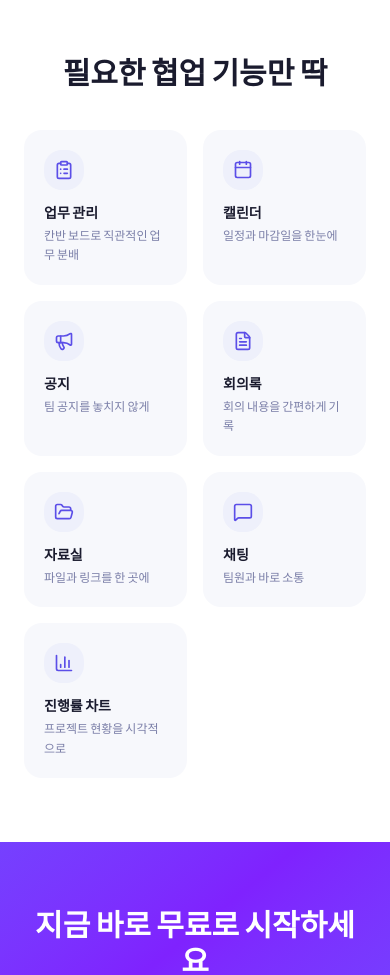
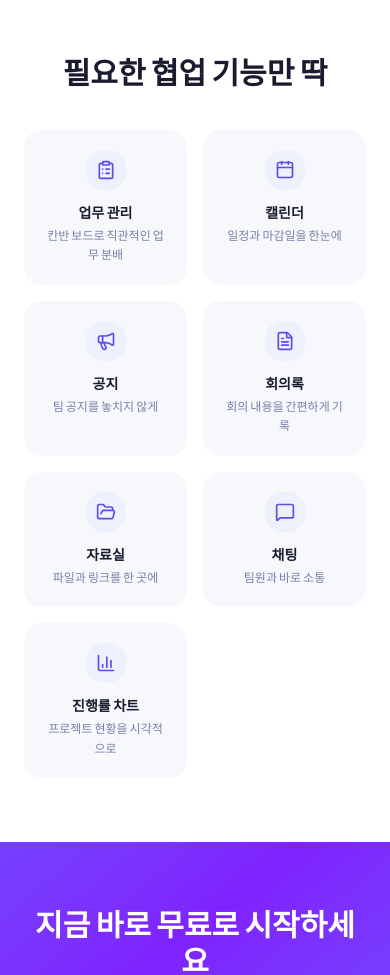
Before and after one commit to TeampleRun/syncly, a Next.js app: page / in a window 390 px wide. Shown: the part 1560-2535 px from the top of the page. Built offline with nearby package versions, Linux system fonts and the light colour scheme.

Commit message:
design: 모바일 기능 카드 콘텐츠 중앙 정렬 (#1)

```diff
--- a/src/widgets/landing/landing-features/ui/FeaturesSection.tsx
+++ b/src/widgets/landing/landing-features/ui/FeaturesSection.tsx
@@ -23,7 +23,7 @@ export default function FeaturesSection() {
             <motion.article
               key={feature.title}
               variants={fadeUp}
-              className="group bg-brand-surface rounded-2xl p-5"
+              className="group bg-brand-surface flex flex-col items-center rounded-2xl p-5 text-center md:items-start md:text-left"
             >
               <div className="bg-brand-soft flex size-10 items-center justify-center rounded-[18px] transition-transform duration-300 group-hover:scale-110">
                 <feature.icon className="text-brand size-5" />
```
